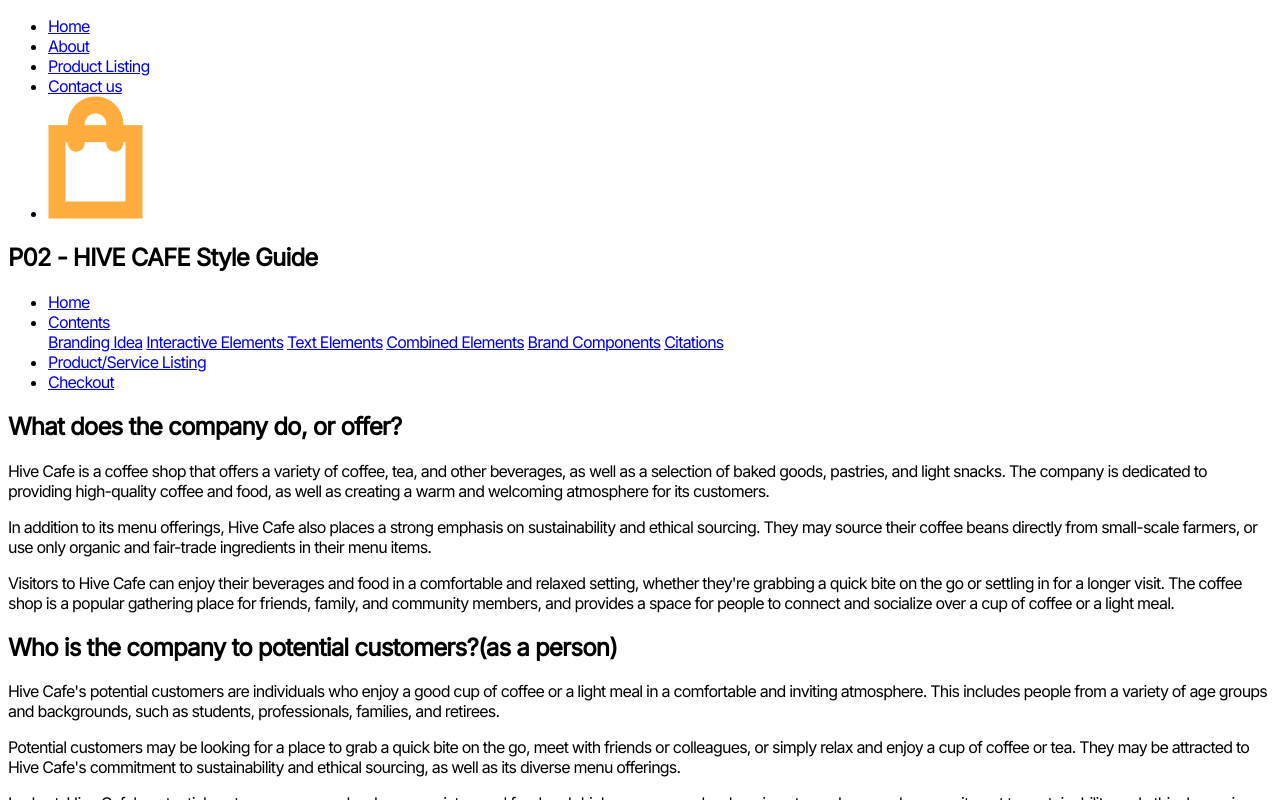
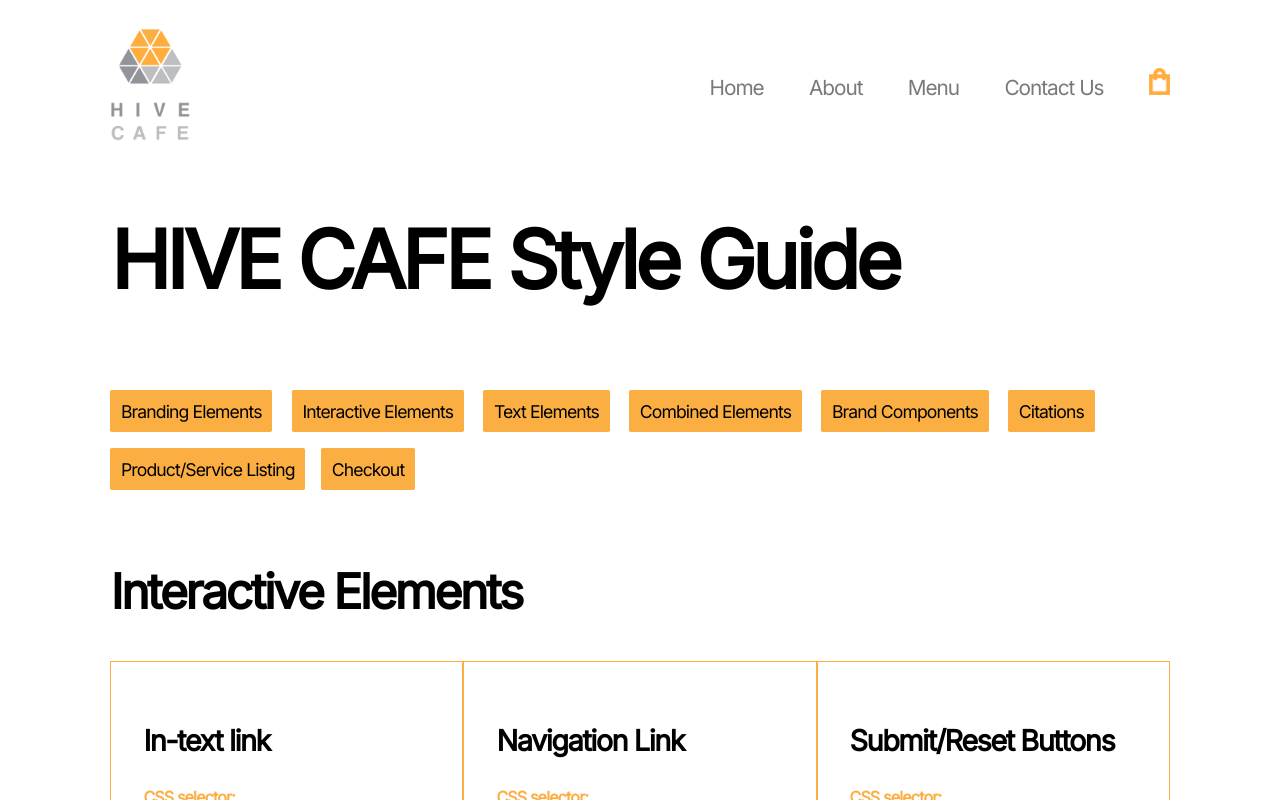
Before and after one commit to chrixchann/339P02, a plain HTML site: page index.html in a window 1280 px wide. Shown: the top 800 px of the page. Drawn offline with Linux system fonts and the light colour scheme.

Commit message:
interactive elements progress

```diff
--- a/index.html
+++ b/index.html
@@ -1,7 +1,7 @@
 <!DOCTYPE html>
 <html lang="en">
 <head>
-    <meta charset="UTF-8">
+    <meta charset="UTF-8" lang="ENG">
     <meta http-equiv="X-UA-Compatible" content="IE=edge">
     <meta name="viewport" content="width=device-width, initial-scale=1.0">
     <link href='https://fonts.googleapis.com/css?family=Inter' rel='stylesheet'>
@@ -10,45 +10,43 @@
 </head>
 <body>
     <!-- nav bar of cafe website -->
-    <section class="navbar1">
+    <div class="navbar1">
+        <img src="img/logo.png" alt="" class="logo">
+        <nav>
             <ul>
                 <li><a class="home" href="index.html">Home</a></li>
                 <li><a class="about" href="about.html">About</a></li>
-          <li><a class="menu" href="menu.html">Product Listing</a></li>
-          <li><a class="Contact us" href="ContactUs.html">Contact us</a></li>
-          <li><a class="checkout" href="checkout.html"><img src="img/checkout.png" alt="logo"></a></li>
+                <li><a class="menu" href="menu.html">Menu</a></li>
+                <li><a class="Contact us" href="ContactUs.html">Contact Us</a></li>
+                <li><a class="checkout" href="checkout.html"><img src="img/checkout.png" alt="cart" class="cart"></a></li>
                 </li>
               </ul>
-    </section>
+        </nav>
+
+    </div>
     <!-- content -->
     <section class="content">
         <header>
-          <h2>P02 - HIVE CAFE Style Guide</h2>
+          <h1>HIVE CAFE Style Guide</h1>
         </header>
     </section>
     <!-- nav bar of style guide -->
     <section class="navbar2">
         <ul>
-          <li><a class="active" href="index.html">Home</a></li>
-          <li class="dropdown">
-            <a href="javascript:void(0)" class="dropbtn">Contents</a>
-            <div class="dropdown-content">
-              <a href="#idea">Branding Idea</a>
-              <a href="#interactive_elements">Interactive Elements</a>
-              <a href="#text_elements">Text Elements</a>
-              <a href="#combined_elements">Combined Elements</a>
-              <a href="#components">Brand Components</a>
-              <a href="#citations">Citations</a>
-            </div>
-          </li>
-          <li><a href="#product">Product/Service Listing</a>
-          <li><a href="#checkout">Checkout</a></li>
+          <li><button href="#idea">Branding Elements</button></li>
+          <li><button href="#interactive_elements">Interactive Elements</button></li>
+          <li><button href="#text_elements">Text Elements</button></li>
+          <li><button href="#combined_elements">Combined Elements</button></li>
+          <li><button href="#components">Brand Components</button></li>
+          <li><button href="#citations">Citations</button></li>
+          <li><button href="#product">Product/Service Listing</button>
+          <li><button href="#checkout">Checkout</button></li>
         </ul>
     </section>
 
     <!-- HTML elements // -->
     <!-- branding idea -->
-    <section id="idea">
+    <!-- <section id="idea">
         <h2>What does the company do, or offer?</h2>
         <p>Hive Cafe is a coffee shop that offers a variety of coffee, tea, and other beverages, as well as a selection of baked goods, pastries, and light snacks. The company is dedicated to providing high-quality coffee and food, as well as creating a warm and welcoming atmosphere for its customers.</p>
         <p>In addition to its menu offerings, Hive Cafe also places a strong emphasis on sustainability and ethical sourcing. They may source their coffee beans directly from small-scale farmers, or use only organic and fair-trade ingredients in their menu items.</p>
@@ -64,13 +62,16 @@
         <p>Hive Cafe creates a relaxed and inviting atmosphere, making it a great place for customers to unwind and socialize with friends or colleagues. This can entice people who are looking for a comfortable and enjoyable experience.</p>
         <h4>Convenient location:</h3>
         <p>Hive Cafe may be located in a convenient area, making it easily accessible for customers who are on the go or in the neighborhood.</p>
-    </section>
+    </section> -->
+
+    <div class="branding">
+
+    </div>
     <!-- INTERACTIVE ELEMENTS SECTION // -->
-    <section id="interactive_elements">
-        <h2>Interactive elements</h2>
-
+    <h2>Interactive Elements</h2>
+    <div class="gridContainer">
          <!-- In-Text Link -->
-        <section class="element1">
+         <section class="gridElement">
             <h3>In-text link</h3>
             <h4>CSS selector:</h4>
             <p>.element1 a</p>
@@ -81,7 +82,7 @@
         </section>
 
         <!-- Default Button styling section -->
-        <section class="element1">
+        <section class="gridElement">
             <h3>Navigation Link</h3>
             <h4>CSS selector:</h4>
             <p>.button-nav</p>
@@ -92,7 +93,7 @@
         </section>
 
         <!-- Submit/Reset Buttons -->
-        <section class="element">
+        <section class="gridElement">
             <section class="element4">
             <h3>Submit/Reset Buttons</h3>
             <h4>CSS selector:</h4>
@@ -113,7 +114,7 @@
         </section>
 
         <!-- Text Input -->
-        <section class="element">
+        <section class="gridElement">
             <section class="element4">
             <h3>Text Input Field with Label</h3>
             <h4>CSS selector:</h4>
@@ -134,7 +135,7 @@
         </section>
 
         <!-- Radio Button with Label -->
-        <section class="element">
+        <section class="gridElement">
             <section class="element4">
             <h3>Radio Button with Label</h3>
             <h4>CSS selector:</h4>
@@ -161,7 +162,7 @@
         </section>
 
         <!-- An Image as a Link -->
-        <section class="element3">
+        <section class="gridElement">
             <section class="element4">
             <h3>Image as a Link</h3>
             <h4>CSS selector:</h4>
@@ -172,6 +173,11 @@
             <a href="https://www.instagram.com/hive.cafe/"><img src="img/cake1.png" alt="SocialMedia"></a>
             </section>
         </section>
+    </div>
+    <section id="interactive_elements" >
+
+
+
     </section>
     <!-- // INTERACTIVE ELEMENTS SECTION -->
 
--- a/styles.css
+++ b/styles.css
@@ -1,8 +1,105 @@
-body{
+*{
     font-family: 'Inter';
     letter-spacing: -.05em;
+    box-sizing: border-box;
+}
+
+body{
+    padding-left: 8%;
+    padding-right: 8%;
 }
 
 h1{
-    font-size:large;
+    font-size:5rem;
+    padding-left: 0;
 }
+h2{
+    font-size: 3rem;
+    font-weight: bolder;
+}
+
+h3{
+    font-size: 1.8em;
+
+}
+
+h4{
+    color:#fbae42;
+}
+
+.navbar1{
+    padding-top: 1em;
+    height: 15%;
+    display: flex;
+    align-items: center;
+
+}
+
+.navbar2{
+    display: flex;
+    align-items: center;
+}
+
+.logo{
+    width: 5em;
+    /* height: 10em; */
+    cursor:pointer;
+}
+
+nav{
+    flex: 1;
+    text-align: right;
+}
+
+.cart{
+    width: 1em;
+}
+
+nav ul li{
+    list-style: none;
+    display: inline-block;
+    margin-left: 2em;
+    font-size: 1.3em;
+
+}
+
+nav ul li a{
+    text-decoration: none;
+    color: rgb(121, 121, 121);
+    font-weight: 400;
+}
+
+.navbar2 ul{
+    padding-left: 0;
+}
+
+.navbar2 ul li{
+    list-style: none;
+    display: inline-block;
+    margin-right: 1em;
+
+    margin-bottom: 1em;
+}
+.navbar2 ul li button{
+    background-color:#fbae42;
+    border: 0;
+    border-radius: .1em;
+    font-size: 1.1em;
+    font-weight: 500;
+    padding: .6em .6em;
+}
+
+.gridContainer{
+    display: grid;
+    grid-template-columns:33.333% 33.3333% 33.3333%;
+
+}
+
+.gridElement{
+    border: 1px #fbae42 solid;
+    padding: 2em
+}
+
+img{
+    width: 100px;
+}
```
Lines whose indentation alone changed are shown as unchanged.
